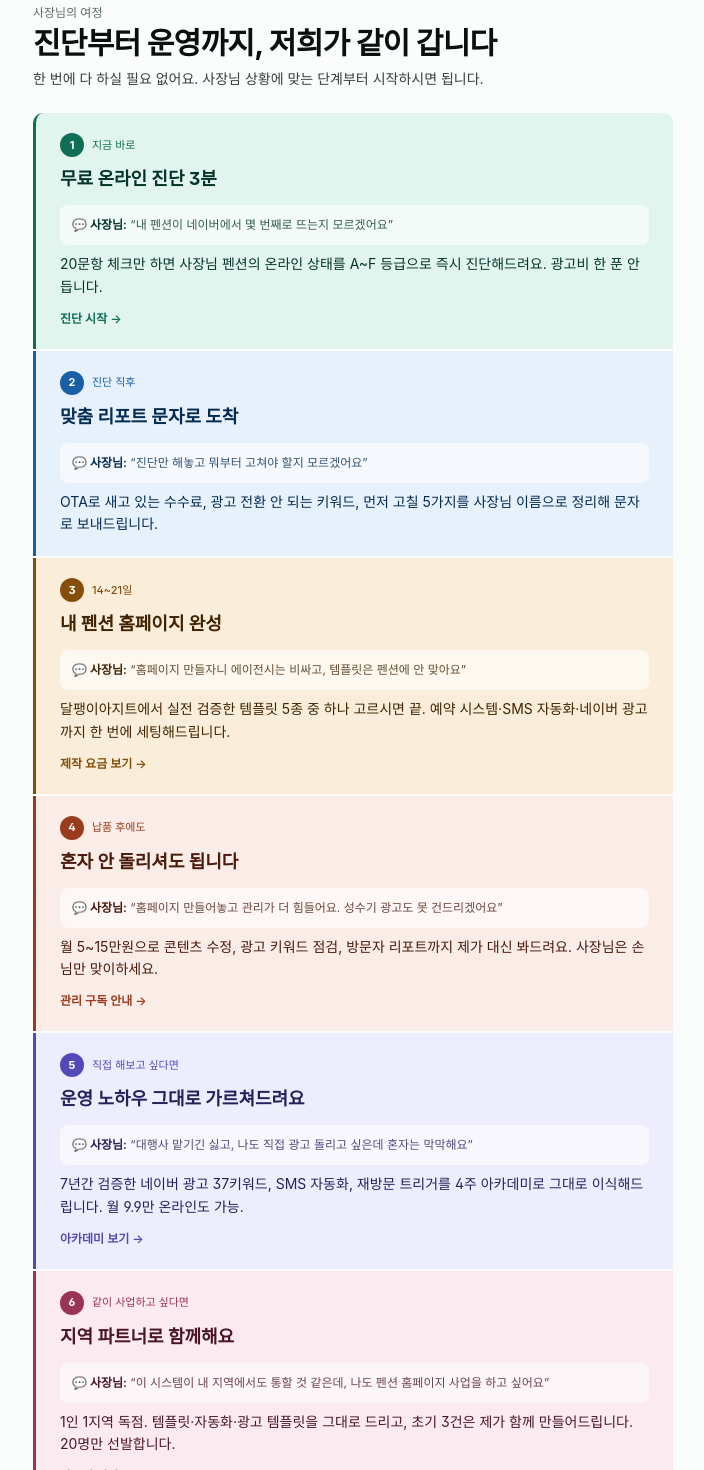
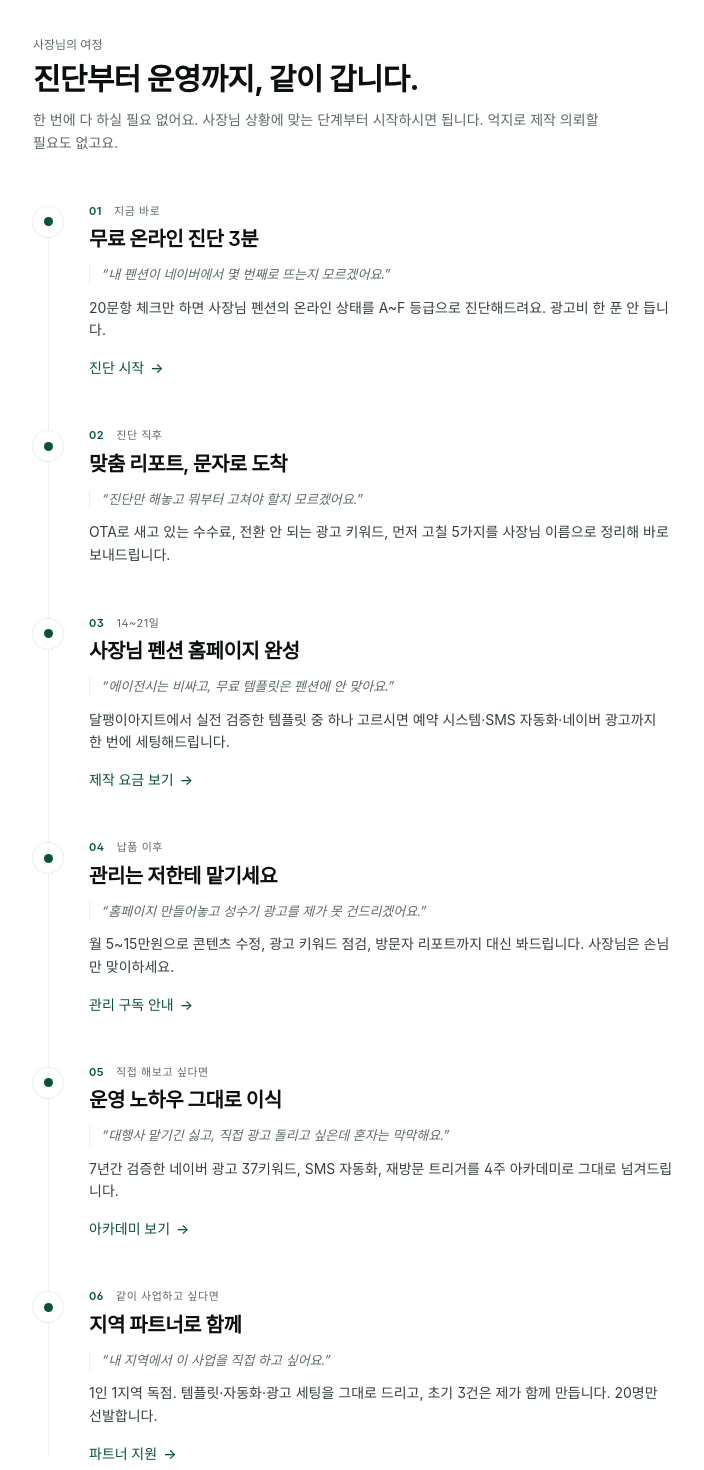
Before and after one commit to soool9241-hub/storifarm-pension-web, a Next.js app: page / in a window 1280 px wide. Shown: the part 1380-2850 px from the top of the page, without its empty margins (287-991 px from the left). Built offline with nearby package versions, Linux system fonts and the light colour scheme.

Commit message:
design: natural timeline-style customer journey

```diff
--- a/app/page.tsx
+++ b/app/page.tsx
@@ -95,23 +95,20 @@ export default function Home() {
       </section>
 
       {/* CUSTOMER JOURNEY */}
-      <section className="border-b border-ink-100 bg-ink-100/20">
-        <div className="container-narrow py-16">
-          <div className="mb-6">
+      <section className="border-b border-ink-100">
+        <div className="container-narrow py-20 sm:py-24">
+          <div className="mb-12 max-w-xl">
             <div className="label">사장님의 여정</div>
-            <h2 className="mt-1 text-2xl font-bold sm:text-3xl">
-              진단부터 운영까지, 저희가 같이 갑니다
+            <h2 className="mt-2 text-2xl font-bold leading-snug text-ink-900 sm:text-3xl">
+              진단부터 운영까지, <br className="sm:hidden" />
+              같이 갑니다.
             </h2>
-            <p className="mt-2 text-sm text-ink-700">
-              한 번에 다 하실 필요 없어요. 사장님 상황에 맞는 단계부터 시작하시면 됩니다.
+            <p className="mt-3 text-sm leading-relaxed text-ink-500">
+              한 번에 다 하실 필요 없어요. 사장님 상황에 맞는 단계부터 시작하시면
+              됩니다. 억지로 제작 의뢰할 필요도 없고요.
             </p>
           </div>
           <CustomerJourney />
-          <div className="mt-6 rounded-xl bg-white p-5 text-xs text-ink-500 ring-1 ring-ink-100">
-            <b className="text-ink-900">👋 먼저 이것만 해보세요 —</b> 3분짜리 무료 진단.
-            사장님 펜션 상태부터 본 뒤에, 필요한 단계만 골라가세요. 억지로 제작 의뢰할 필요
-            없습니다.
-          </div>
         </div>
       </section>
 
--- a/components/funnel/CustomerJourney.tsx
+++ b/components/funnel/CustomerJourney.tsx
@@ -1,129 +1,99 @@
 const STEPS = [
   {
-    n: 1,
-    badge: "지금 바로",
+    n: "01",
+    eyebrow: "지금 바로",
     title: "무료 온라인 진단 3분",
-    pain: "내 펜션이 네이버에서 몇 번째로 뜨는지 모르겠어요",
-    gain: "20문항 체크만 하면 사장님 펜션의 온라인 상태를 A~F 등급으로 즉시 진단해드려요. 광고비 한 푼 안 듭니다.",
-    bg: "#E1F5EE",
-    bar: "#0F6E56",
-    text: "#04342C",
-    sub: "#0F6E56",
-    round: "10px 10px 0 0",
-    cta: { label: "진단 시작 →", href: "/diagnostic" },
+    quote: "내 펜션이 네이버에서 몇 번째로 뜨는지 모르겠어요.",
+    body: "20문항 체크만 하면 사장님 펜션의 온라인 상태를 A~F 등급으로 진단해드려요. 광고비 한 푼 안 듭니다.",
+    cta: { label: "진단 시작", href: "/diagnostic" },
   },
   {
-    n: 2,
-    badge: "진단 직후",
-    title: "맞춤 리포트 문자로 도착",
-    pain: "진단만 해놓고 뭐부터 고쳐야 할지 모르겠어요",
-    gain: "OTA로 새고 있는 수수료, 광고 전환 안 되는 키워드, 먼저 고칠 5가지를 사장님 이름으로 정리해 문자로 보내드립니다.",
-    bg: "#E6F1FB",
-    bar: "#185FA5",
-    text: "#042C53",
-    sub: "#185FA5",
+    n: "02",
+    eyebrow: "진단 직후",
+    title: "맞춤 리포트, 문자로 도착",
+    quote: "진단만 해놓고 뭐부터 고쳐야 할지 모르겠어요.",
+    body: "OTA로 새고 있는 수수료, 전환 안 되는 광고 키워드, 먼저 고칠 5가지를 사장님 이름으로 정리해 바로 보내드립니다.",
   },
   {
-    n: 3,
-    badge: "14~21일",
-    title: "내 펜션 홈페이지 완성",
-    pain: "홈페이지 만들자니 에이전시는 비싸고, 템플릿은 펜션에 안 맞아요",
-    gain: "달팽이아지트에서 실전 검증한 템플릿 5종 중 하나 고르시면 끝. 예약 시스템·SMS 자동화·네이버 광고까지 한 번에 세팅해드립니다.",
-    bg: "#FAEEDA",
-    bar: "#854F0B",
-    text: "#412402",
-    sub: "#854F0B",
-    cta: { label: "제작 요금 보기 →", href: "/pricing" },
+    n: "03",
+    eyebrow: "14~21일",
+    title: "사장님 펜션 홈페이지 완성",
+    quote: "에이전시는 비싸고, 무료 템플릿은 펜션에 안 맞아요.",
+    body: "달팽이아지트에서 실전 검증한 템플릿 중 하나 고르시면 예약 시스템·SMS 자동화·네이버 광고까지 한 번에 세팅해드립니다.",
+    cta: { label: "제작 요금 보기", href: "/pricing" },
   },
   {
-    n: 4,
-    badge: "납품 후에도",
-    title: "혼자 안 돌리셔도 됩니다",
-    pain: "홈페이지 만들어놓고 관리가 더 힘들어요. 성수기 광고도 못 건드리겠어요",
-    gain: "월 5~15만원으로 콘텐츠 수정, 광고 키워드 점검, 방문자 리포트까지 제가 대신 봐드려요. 사장님은 손님만 맞이하세요.",
-    bg: "#FAECE7",
-    bar: "#993C1D",
-    text: "#4A1B0C",
-    sub: "#993C1D",
-    cta: { label: "관리 구독 안내 →", href: "/maintenance" },
+    n: "04",
+    eyebrow: "납품 이후",
+    title: "관리는 저한테 맡기세요",
+    quote: "홈페이지 만들어놓고 성수기 광고를 제가 못 건드리겠어요.",
+    body: "월 5~15만원으로 콘텐츠 수정, 광고 키워드 점검, 방문자 리포트까지 대신 봐드립니다. 사장님은 손님만 맞이하세요.",
+    cta: { label: "관리 구독 안내", href: "/maintenance" },
   },
   {
-    n: 5,
-    badge: "직접 해보고 싶다면",
-    title: "운영 노하우 그대로 가르쳐드려요",
-    pain: "대행사 맡기긴 싫고, 나도 직접 광고 돌리고 싶은데 혼자는 막막해요",
-    gain: "7년간 검증한 네이버 광고 37키워드, SMS 자동화, 재방문 트리거를 4주 아카데미로 그대로 이식해드립니다. 월 9.9만 온라인도 가능.",
-    bg: "#EEEDFE",
-    bar: "#534AB7",
-    text: "#26215C",
-    sub: "#534AB7",
-    cta: { label: "아카데미 보기 →", href: "/academy" },
+    n: "05",
+    eyebrow: "직접 해보고 싶다면",
+    title: "운영 노하우 그대로 이식",
+    quote: "대행사 맡기긴 싫고, 직접 광고 돌리고 싶은데 혼자는 막막해요.",
+    body: "7년간 검증한 네이버 광고 37키워드, SMS 자동화, 재방문 트리거를 4주 아카데미로 그대로 넘겨드립니다.",
+    cta: { label: "아카데미 보기", href: "/academy" },
   },
   {
-    n: 6,
-    badge: "같이 사업하고 싶다면",
-    title: "지역 파트너로 함께해요",
-    pain: "이 시스템이 내 지역에서도 통할 것 같은데, 나도 펜션 홈페이지 사업을 하고 싶어요",
-    gain: "1인 1지역 독점. 템플릿·자동화·광고 템플릿을 그대로 드리고, 초기 3건은 제가 함께 만들어드립니다. 20명만 선발합니다.",
-    bg: "#FBEAF0",
-    bar: "#993556",
-    text: "#4B1528",
-    sub: "#993556",
-    round: "0 0 10px 10px",
-    cta: { label: "파트너 지원 →", href: "/partners" },
+    n: "06",
+    eyebrow: "같이 사업하고 싶다면",
+    title: "지역 파트너로 함께",
+    quote: "내 지역에서 이 사업을 직접 하고 싶어요.",
+    body: "1인 1지역 독점. 템플릿·자동화·광고 세팅을 그대로 드리고, 초기 3건은 제가 함께 만듭니다. 20명만 선발합니다.",
+    cta: { label: "파트너 지원", href: "/partners" },
   },
 ];
 
 export default function CustomerJourney() {
   return (
-    <div className="w-full">
-      <div className="flex flex-col gap-[2px]">
+    <div className="relative">
+      {/* vertical timeline line */}
+      <div className="absolute left-[11px] top-2 bottom-2 w-px bg-ink-100 sm:left-[15px]" aria-hidden />
+
+      <ol className="space-y-10 sm:space-y-12">
         {STEPS.map((s) => (
-          <div
-            key={s.n}
-            className="px-5 py-5 sm:px-6"
-            style={{
-              background: s.bg,
-              borderLeft: `3px solid ${s.bar}`,
-              borderRadius: s.round || 0,
-            }}
-          >
-            <div className="flex items-center gap-2">
-              <span
-                className="inline-flex h-6 w-6 items-center justify-center rounded-full text-[11px] font-bold text-white"
-                style={{ background: s.bar }}
-              >
-                {s.n}
-              </span>
-              <span className="text-[11px] font-medium" style={{ color: s.sub }}>
-                {s.badge}
-              </span>
-            </div>
-            <div className="mt-2 text-[17px] font-bold sm:text-lg" style={{ color: s.text }}>
-              {s.title}
+          <li key={s.n} className="relative pl-10 sm:pl-14">
+            {/* dot */}
+            <div
+              className="absolute left-0 top-1 flex h-[22px] w-[22px] items-center justify-center rounded-full bg-white ring-1 ring-ink-100 sm:h-[30px] sm:w-[30px]"
+              aria-hidden
+            >
+              <div className="h-[7px] w-[7px] rounded-full bg-brand-700 sm:h-[9px] sm:w-[9px]" />
             </div>
 
-            <div className="mt-3 rounded-lg bg-white/60 p-3 text-xs" style={{ color: s.text }}>
-              <span className="font-semibold">💬 사장님:</span>{" "}
-              <span className="opacity-80">“{s.pain}”</span>
+            <div className="flex items-baseline gap-3 text-[11px] uppercase tracking-wider text-ink-500">
+              <span className="font-semibold text-brand-700">{s.n}</span>
+              <span>{s.eyebrow}</span>
             </div>
 
-            <div className="mt-2 text-sm leading-relaxed" style={{ color: s.text }}>
-              {s.gain}
-            </div>
+            <h3 className="mt-1.5 text-lg font-semibold text-ink-900 sm:text-xl">
+              {s.title}
+            </h3>
+
+            <p className="mt-3 border-l border-ink-100 pl-3 text-[13px] italic text-ink-500">
+              “{s.quote}”
+            </p>
+
+            <p className="mt-3 text-sm leading-relaxed text-ink-700">
+              {s.body}
+            </p>
 
             {s.cta && (
               <a
                 href={s.cta.href}
-                className="mt-3 inline-flex items-center gap-1 text-xs font-semibold underline-offset-2 hover:underline"
-                style={{ color: s.bar }}
+                className="mt-4 inline-flex items-center gap-1.5 text-sm font-medium text-brand-700 transition hover:text-brand-900"
               >
                 {s.cta.label}
+                <span aria-hidden>→</span>
               </a>
             )}
-          </div>
+          </li>
         ))}
-      </div>
+      </ol>
     </div>
   );
 }
```
